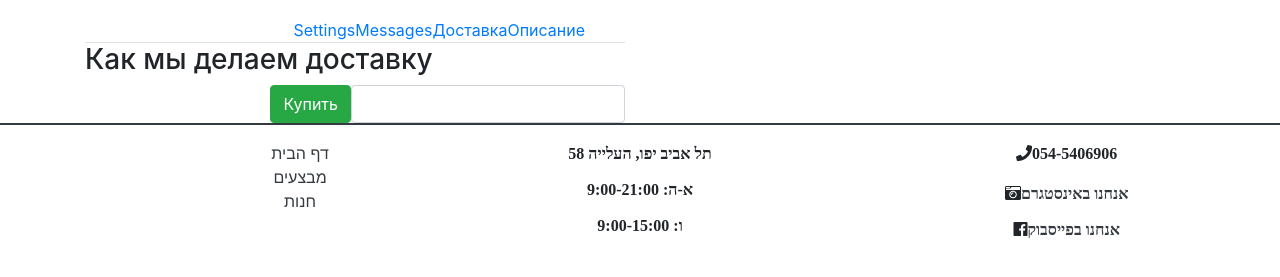
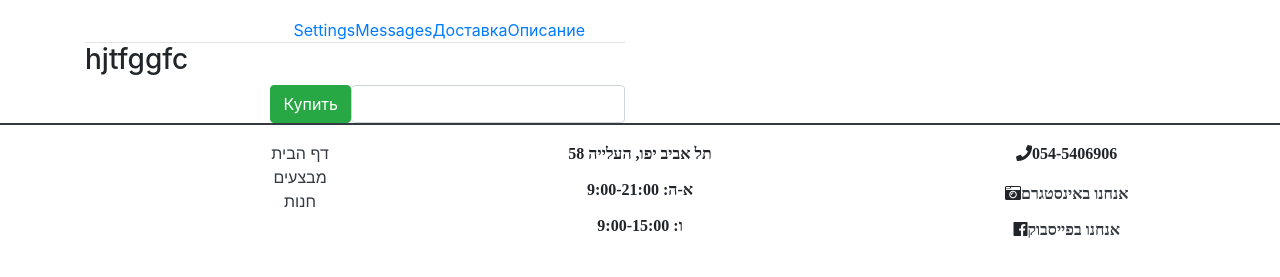
Before and after one commit to hebrewbug/openwine, a Django app: template templates/products/product.html in a window 1280 px wide, after a click on "Доставка". Shown: the part 156-433 px from the top of the page. Run offline with Django 3.2, Linux system fonts and the light colour scheme; the template is opened without the code that fills it, so the values that code supplies are empty; some libraries are stand-ins or nearby versions.

Commit message:
Update product.html

```diff
--- a/templates/products/product.html
+++ b/templates/products/product.html
@@ -44,7 +44,7 @@
                             {{ product.description }}
                         </div>
                         <div role="tabpanel" class="tab-pane" id="delivery">
-                            <h3>Как мы делаем доставку</h3>
+                            <h3>hjtfggfc</h3>
                         </div>
                         <div role="tabpanel" class="tab-pane" id="messages">...</div>
                         <div role="tabpanel" class="tab-pane" id="settings">...</div>
```
